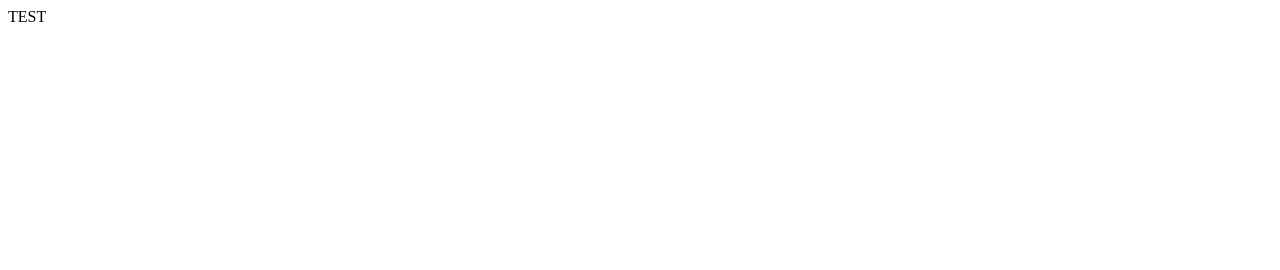
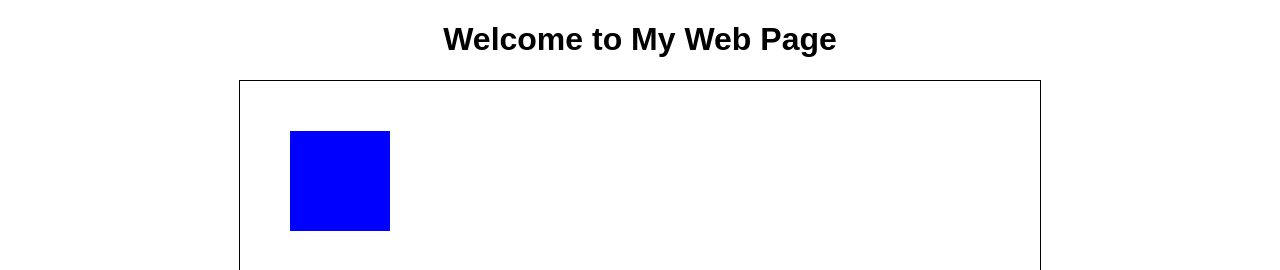
Before and after one commit to Jensert/Jensert.github.io, a plain HTML site: page index.html in a window 1280 px wide. Shown: the top 270 px of the page. Drawn offline with Linux system fonts and the light colour scheme.

Commit message:
setup index + js

```diff
--- a/index.html
+++ b/index.html
@@ -1 +1,14 @@
-<head>TEST</head>
+<!DOCTYPE html>
+<html lang="en">
+<head>
+    <meta charset="UTF-8">
+    <meta name="viewport" content="width=device-width, initial-scale=1.0">
+    <title>My Web Page</title>
+    <link rel="stylesheet" href="style.css">
+</head>
+<body>
+    <h1>Welcome to My Web Page</h1>
+    <canvas id="mainCanvas"></canvas>
+    <script src="script.js"></script>
+</body>
+</html>
--- /dev/null
+++ b/script.js
@@ -0,0 +1,10 @@
+document.addEventListener('DOMContentLoaded', () => {
+    const canvas = document.getElementById('mainCanvas');
+    const context = canvas.getContext('2d');
+    // Set canvas size
+    canvas.width = 800;
+    canvas.height = 600;
+    // Game logic and rendering here
+    context.fillStyle = 'blue';
+    context.fillRect(50, 50, 100, 100);
+});
--- /dev/null
+++ b/style.css
@@ -0,0 +1,7 @@
+body {
+    text-align: center;
+    font-family: Arial, sans-serif;
+}
+canvas {
+    border: 1px solid black;
+}
```
